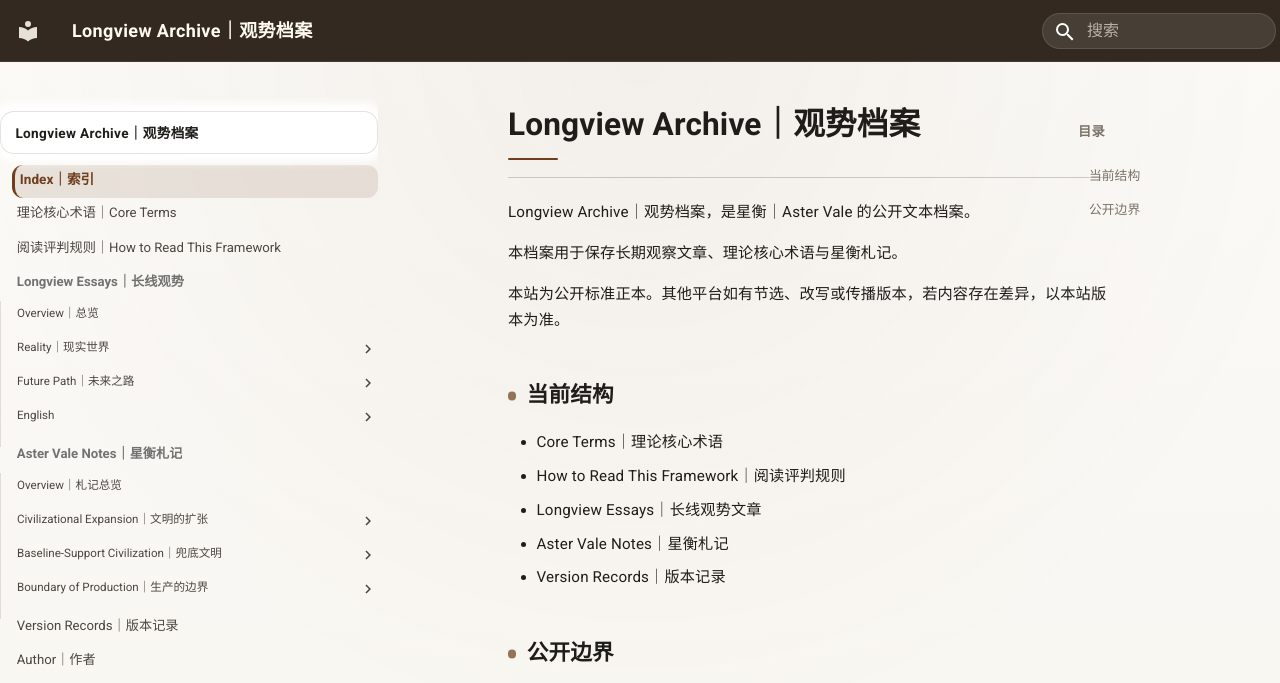
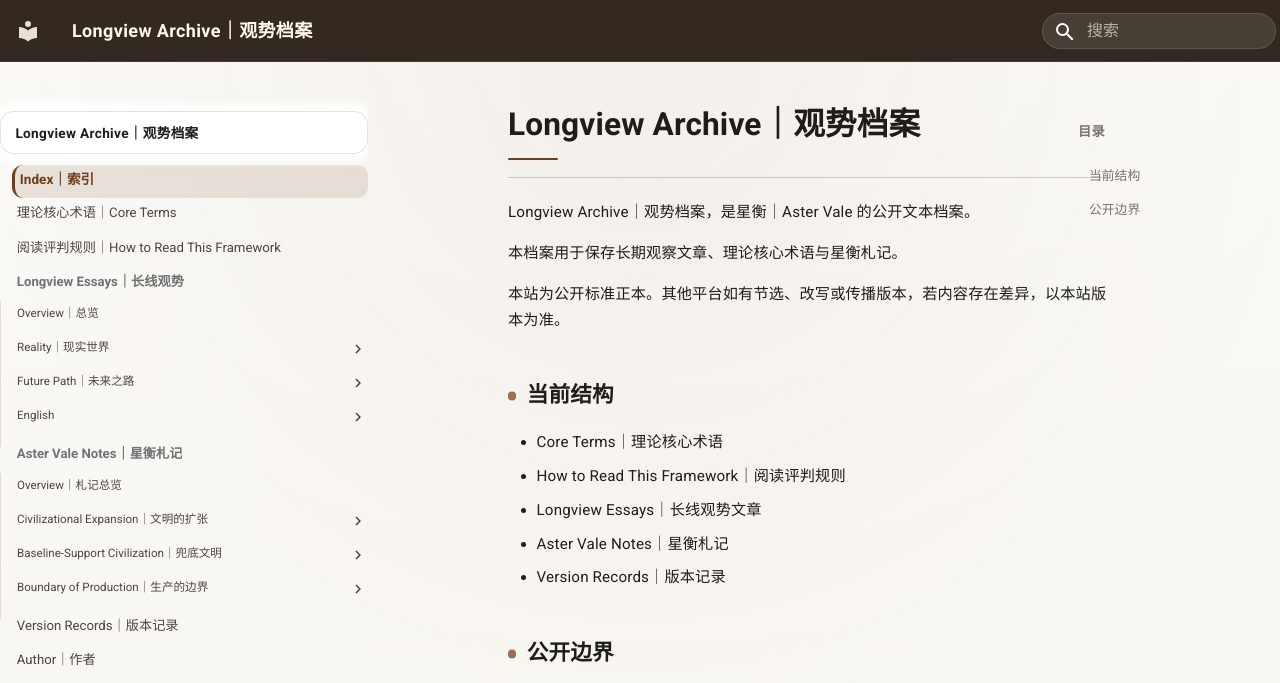
Before and after one commit to guanshi1688/longview-archive, an MkDocs documentation site: the page built from docs/index.md, in a window 1280 px wide. Shown: the top 683 px of the page. Built offline with MkDocs 1.6.1 and Material for MkDocs 9.7.7, drawn with Linux system fonts in a browser that asks for light colours.

Commit message:
Update extra.css

```diff
--- a/docs/stylesheets/extra.css
+++ b/docs/stylesheets/extra.css
@@ -990,9 +990,9 @@ body.wide-page .md-content__inner {
   .md-sidebar--primary .md-sidebar__scrollwrap,
   .md-sidebar--primary .md-sidebar__inner,
   .md-sidebar--primary .md-nav {
-    width: calc(20rem - 1.1rem) !important;
-    min-width: calc(20rem - 1.1rem) !important;
-    max-width: calc(20rem - 1.1rem) !important;
+    width: calc(20rem - 1.6rem) !important;
+    min-width: calc(20rem - 1.6rem) !important;
+    max-width: calc(20rem - 1.6rem) !important;
     box-sizing: border-box;
   }
 
```
